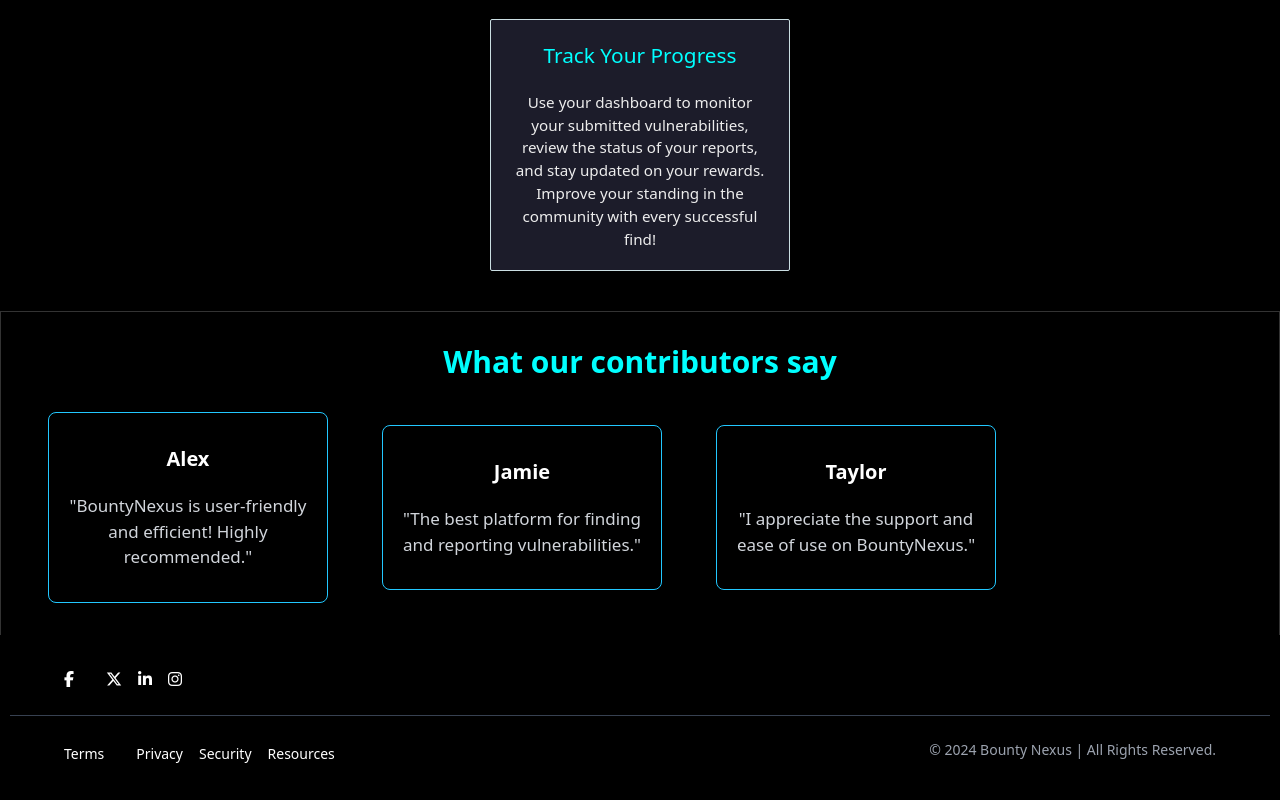
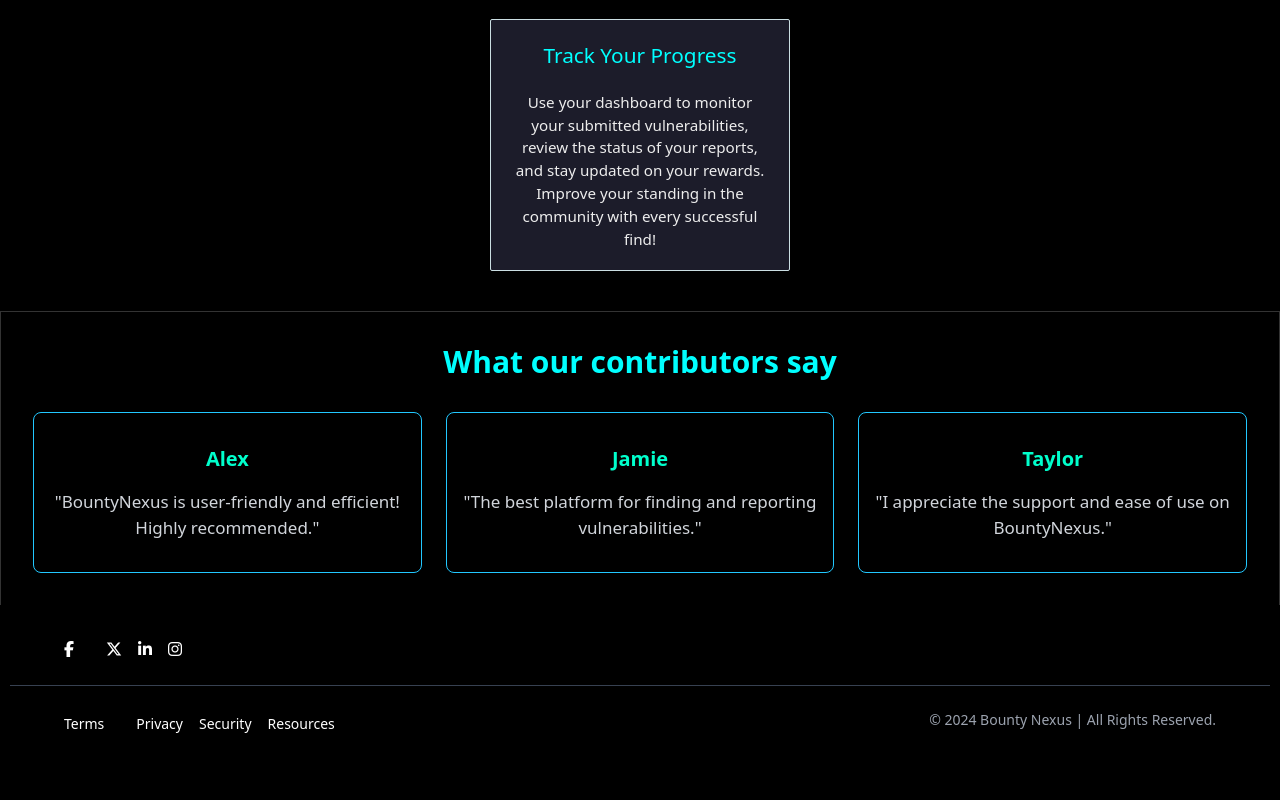
Before and after one commit to poorvikaa08/BountyNexus, a Next.js app in the folder bountynexus/: page / in a window 1280 px wide. Shown: the part 1523-2323 px from the top of the page. After the commit the page ends 2293 px from the top, so only its background shows below. Built offline with nearby package versions, Linux system fonts and the light colour scheme.

Commit message:
add changes

```diff
--- a/bountynexus/src/app/page.css
+++ b/bountynexus/src/app/page.css
@@ -478,35 +478,35 @@
     flex-direction: column;
     gap: 1rem;
     align-items: center;
-    overflow: hidden;
-    /* Hide content outside of view */
+    justify-content: center;
+  }
 
+  @media (min-width: 768px) {
+    .testimonial-cards {
+      flex-direction: row;
+    }
+  }
+
+  .testimonial-card {
+    background-color: #333;
+    border-radius: 0.5rem;
+    padding: 1rem;
+    box-shadow: 0 5px 10px rgba(0, 0, 0, 0.2);
+    flex: 1;
+  }
+
+  .card-content p {
+    margin: 0;
+  }
+
+  .card-content .font-semibold {
+    color: #00ffcc;
+  }
+
+
+header {
+    background-color: white;
 }
-
-/* Testimonial container (scrolling container) */
-.testimonial-container {
-    display: flex;
-    transition: transform 0.5s ease-in-out;
-    /* Smooth scroll effect */
-    justify-content: space-around;
-
-}
-
-/* Individual card */
-.testimonial-card {
-    flex: 0 0 280px;
-    /* Fixed width for each card */
-    margin: 0 15px;
-    /* background-color: #fff; */
-    background-color: black;
-    border: 3px solid rgb(122, 3, 196);
-    border-radius: 15px;
-    box-shadow: 0 4px 15px rgba(0, 0, 0, 0.1);
-    /* Soft shadow */
-    transition: transform 0.4s ease, box-shadow 0.4s ease;
-    /* Hover animation */
-    overflow: hidden;
-    width: 300px;
 
 @media (max-width: 768px) {
     .header {
@@ -532,6 +532,7 @@
     }
 }
 
+@media (max-width: 480px) {
     .logo {
         font-size: 1.25rem;
     }
```
Also changed, not shown: bountynexus/src/app/about/page.jsx (+4 -4 lines).
